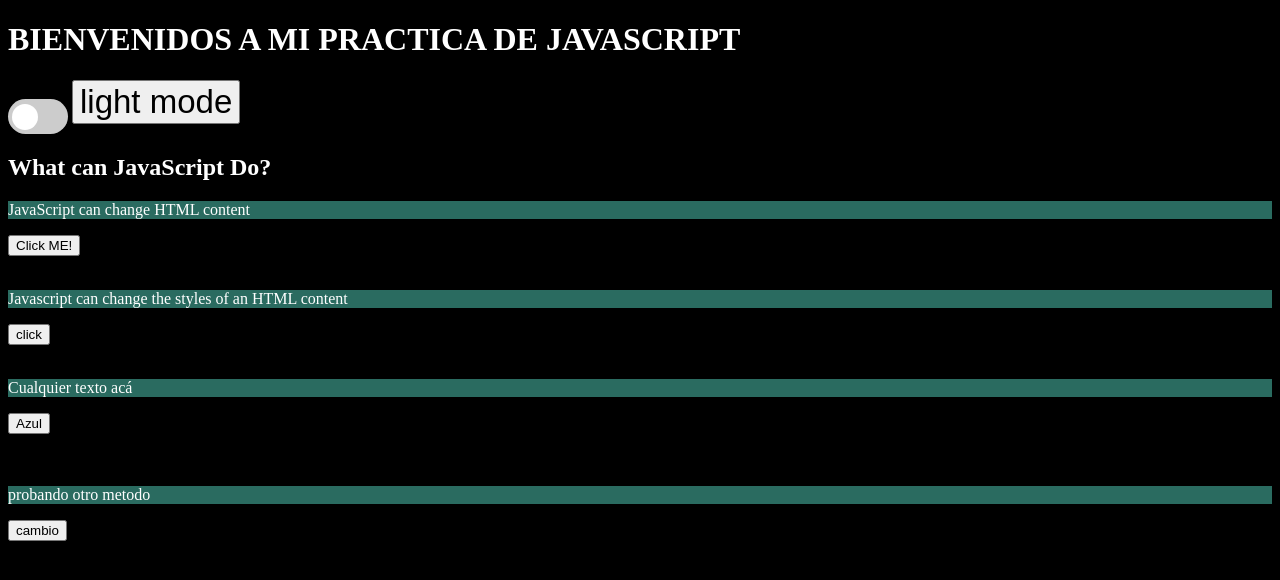
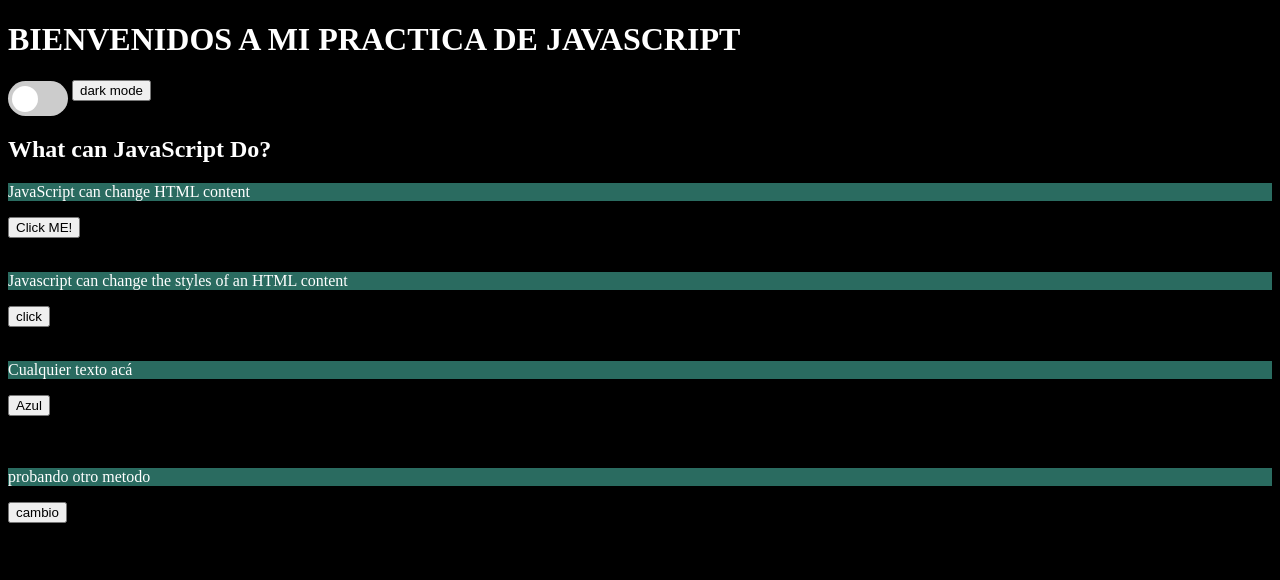
Before and after one commit to moonhuntercode/Javascrip-repaso1, a plain HTML site: page index.html in a window 1280 px wide. Both pictures are taken after a click on the button "dark mode". Drawn offline with Linux system fonts and the light colour scheme.

Commit message:
success, listo

```diff
--- a/index.html
+++ b/index.html
@@ -71,6 +71,7 @@ input:checked + .slider:before {
 .slider.round:before {
   border-radius: 50%;
 }
+
     </style>
     <!--css parte terminada-->
 
@@ -86,8 +87,12 @@ document.get
         }
         function functiondarklightmode(){
             var palanca=document.body;
-            palanca.classList.toggle("dark-mode");
+            y=palanca.classList.toggle("dark-mode");
+
         }
+
+
+        /*document.getElementById("span-darkmode-to-lightmode").innerHTML="light mode" */
         /*function textlightmode(){
             var x=document.getElementById("button-dar-light");
             if(x.display==="dark mode"){
@@ -118,9 +123,11 @@ document.get
         <input type="checkbox" checked>
         <span class="slider round"></span>
     </label>-->
-    <button id="button-dark-light" onclick='functiondarklightmode(),style.fontSize="33px",document.getElementById("span-darkmode-to-lightmode").innerHTML="light mode" '>
+
+    <button id="button-dark-light" onclick='functiondarklightmode(),functiondarklightmode2() '>
        <span id="span-darkmode-to-lightmode">dark mode</span>
     </button>
+
         <!--toggles coloridos terminados
         source: https://www.w3schools.com/howto/howto_css_switch.asp
         -->
```
